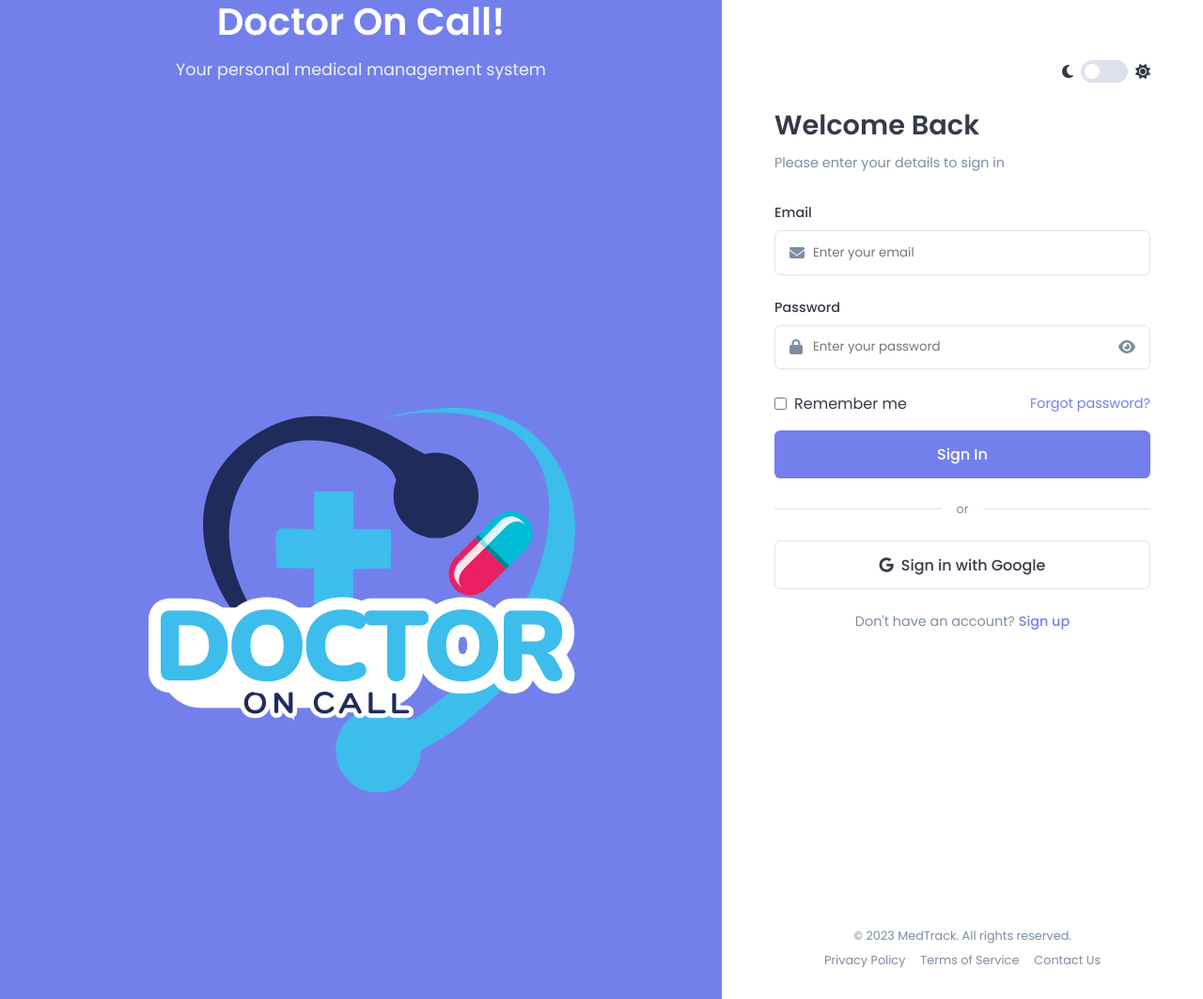
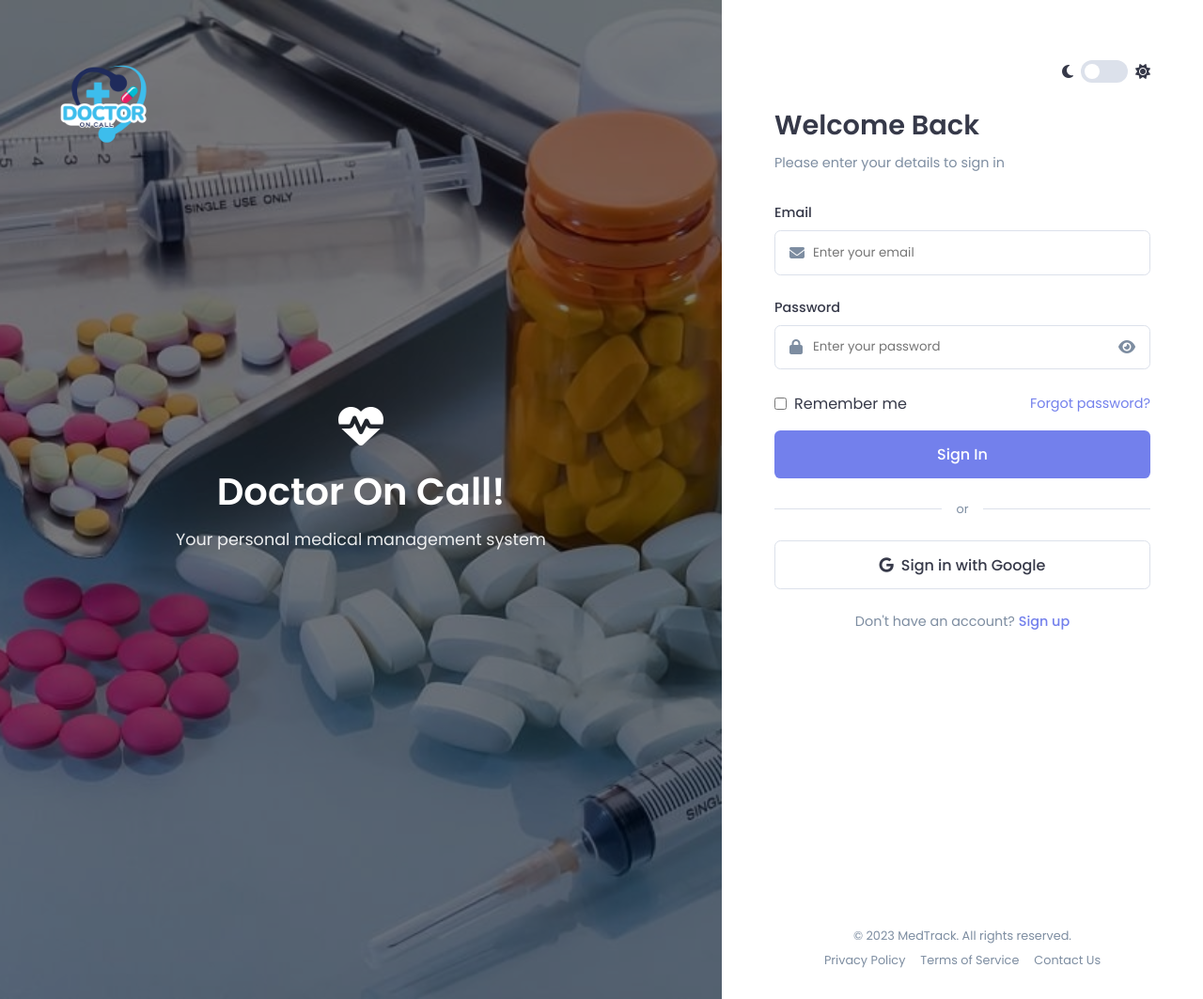
Before and after one commit to Keya-Ana/DOCall, a Flask app: page /login in a window 1280 px wide. Shown: the whole page at 94% size. Run offline with Flask 3, Linux system fonts and the light colour scheme.

Commit message:
page adjustment

```diff
--- a/App.py
+++ b/App.py
@@ -164,8 +164,23 @@ def logout():
     flash("You have been logged out.", "info")
     return redirect(url_for("login"))
 
+from functools import wraps
+from flask import make_response
+
+def nocache(view):
+    @wraps(view)
+    def no_cache(*args, **kwargs):
+        response = make_response(view(*args, **kwargs))
+        response.headers["Cache-Control"] = "no-store, no-cache, must-revalidate, post-check=0, pre-check=0, max-age=0"
+        response.headers["Pragma"] = "no-cache"
+        response.headers["Expires"] = "-1"
+        return response
+    return no_cache
+
+
 # Protected Dashboard Route
 @app.route("/dashboard")
+@nocache
 def dashboard():
     if "user_id" not in session:
         flash("Please log in first.", "warning")
--- a/static/dash.css
+++ b/static/dash.css
@@ -28,11 +28,12 @@ body {
     background-image:url("../static/dasboard.jpeg");
     background-size: cover;        /* Ensures image covers the whole area */
     background-repeat: no-repeat;  /* Prevents image repetition */
-    background-position: center;   /* Centers the image */
+    background-position:center center;   /* Centers the image */
     height: 100vh;                 /* Ensures body takes full height */
     margin: 0;
     opacity: 15;
 }
+
 
 /* Dashboard Layout */
 .dashboard-container {
--- a/static/styles.css
+++ b/static/styles.css
@@ -76,7 +76,11 @@ body.dark-theme {
 
 .login-left {
     flex: 1;
-    background: var(--clr-primary);
+    background: url(../static/home.jpeg), rgba(0, 0, 0, 0.5);
+    background-repeat: no-repeat;
+    background-size: cover;
+    background-position: center center;
+    background-blend-mode: darken;
     color: var(--clr-white);
     padding: var(--card-padding);
     display: flex;
@@ -96,6 +100,10 @@ body.dark-theme {
 .brand-icon {
     font-size: 3rem;
     margin-bottom: 1rem;
+}
+
+.brand-text {
+    color: #fff !important;
 }
 
 .login-left h1 {
@@ -429,13 +437,11 @@ input:checked + .slider:before {
         gap: 0.5rem;
     }
 }
-.messageDiv{
-    background-color: hsl(327, 90%, 28%);
-    color: white;
-    padding: 10px 20px;
-    margin: 10px;
-    border-radius: 5px;
-    font-size: 1rem;
-    opacity: 0;
-    animation: fadeout 7s forwards;
-}
+
+.logo {
+    position: absolute;
+    top: 10px; /* Distance from the bottom */
+    left: 10px;  /* Distance from the right */
+    width: 200px; /* Set the size of the logo */
+    height: auto;
+  }
--- a/templates/dashboard.html
+++ b/templates/dashboard.html
@@ -23,9 +23,10 @@
                     <li><a href="{{ url_for('staff') }}" ><i class="fas fa-users-cog"></i> Staff</a></li>
                     <li><a href="{{ url_for('analytics') }}"><i class="fas fa-file-medical"></i> Records</a></li>
                     <li><a href="{{ url_for('notification') }}"><i class="fas fa-user-md"></i> Doc-Patient BOD</a></li>
-                    <li><a href="#" id="sign-out"><i class="fas fa-sign-out-alt"></i> Log Out</a></li>
+                    <li><a href="{{ url_for('logout') }}" id="sign-out"><i class="fas fa-sign-out-alt"></i> Log Out</a></li>
                 </ul>
             </nav>
+
             <div class="user-profile">
                 <img src="https://randomuser.me/api/portraits/women/65.jpg" alt="Admin">
                 <div>
```
Also changed, not shown: static/dash.js (+25 -12 lines), static/dashboard_fullscreen_1920x1080.jpg (added).
